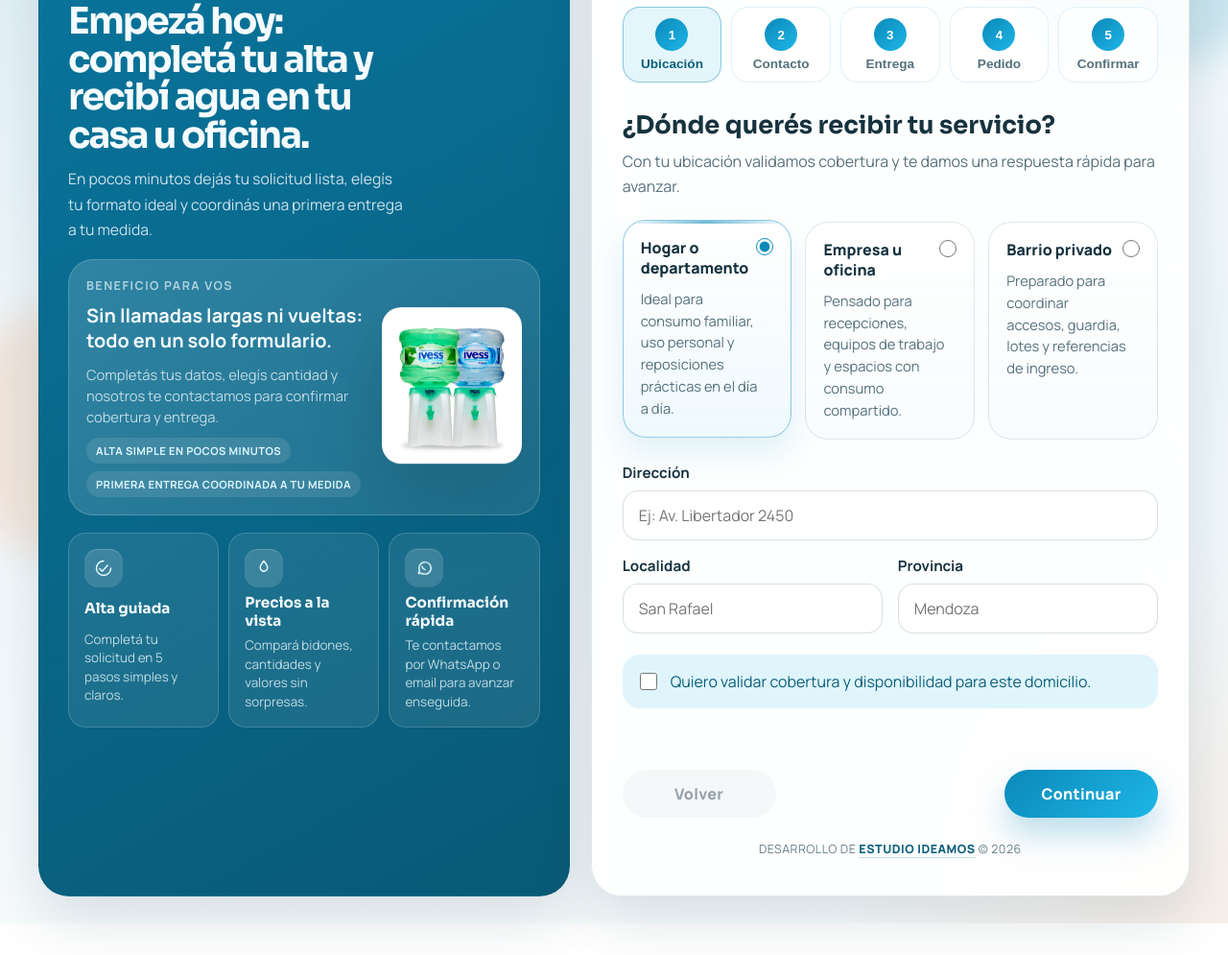
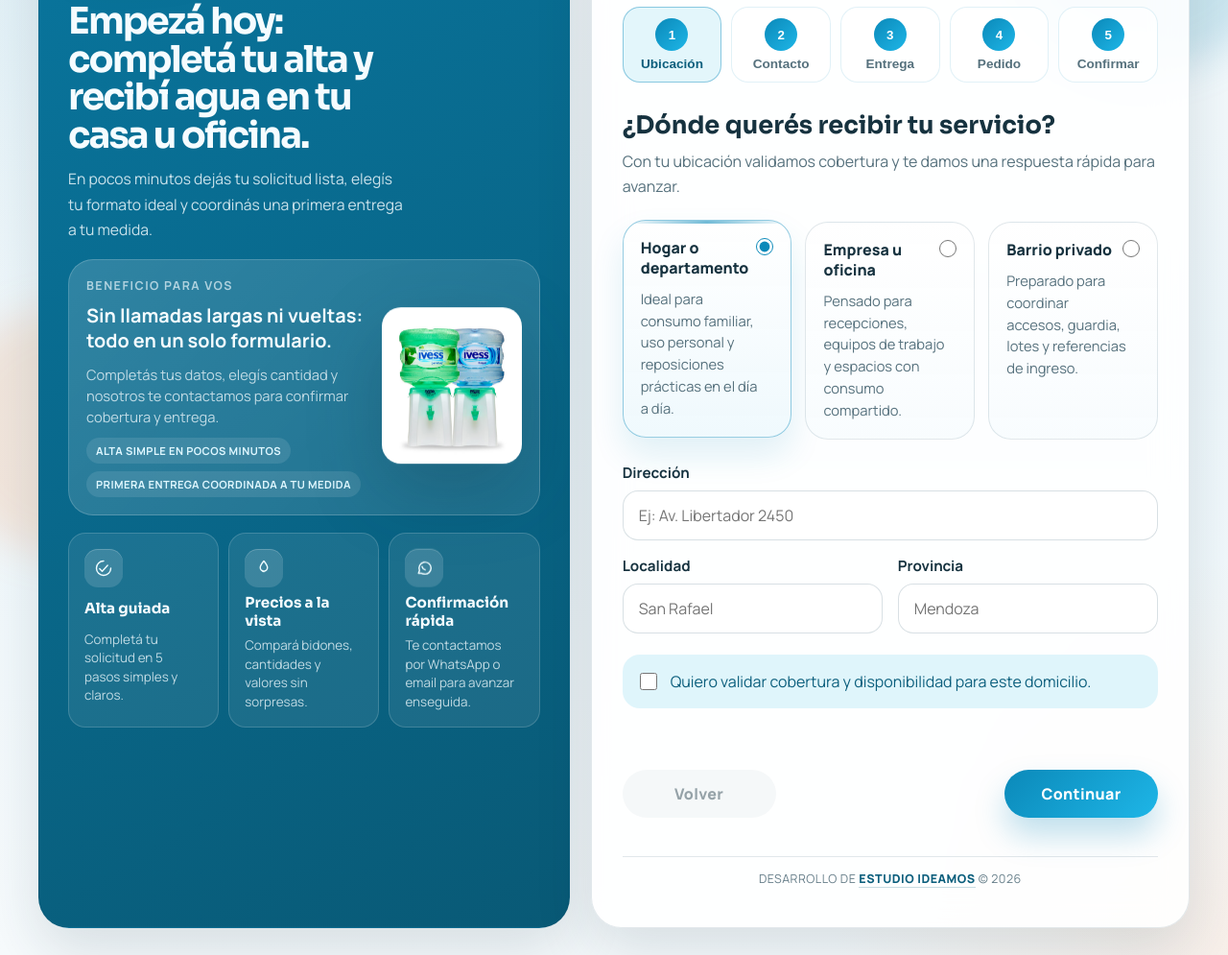
Before and after one commit to estudioideamos/ivess-reggieri-altas, a website: page index.html in a window 1280 px wide. Shown: the part 156-1151 px from the top of the page at 96% size. Before the commit the page ends 1118 px from the top, so only its background shows below. Drawn offline with Linux system fonts and the light colour scheme.

Commit message:
Give footer credit larger spacing and separator line

```diff
--- a/styles.css
+++ b/styles.css
@@ -968,7 +968,9 @@ textarea:focus {
 }
 
 .ideamos-credit {
-  margin: 24px 0 8px;
+  margin: 40px 0 10px;
+  padding-top: 14px;
+  border-top: 1px solid rgba(18, 67, 88, 0.12);
   text-align: center;
   font-size: 0.78rem;
   letter-spacing: 0.04em;
```
